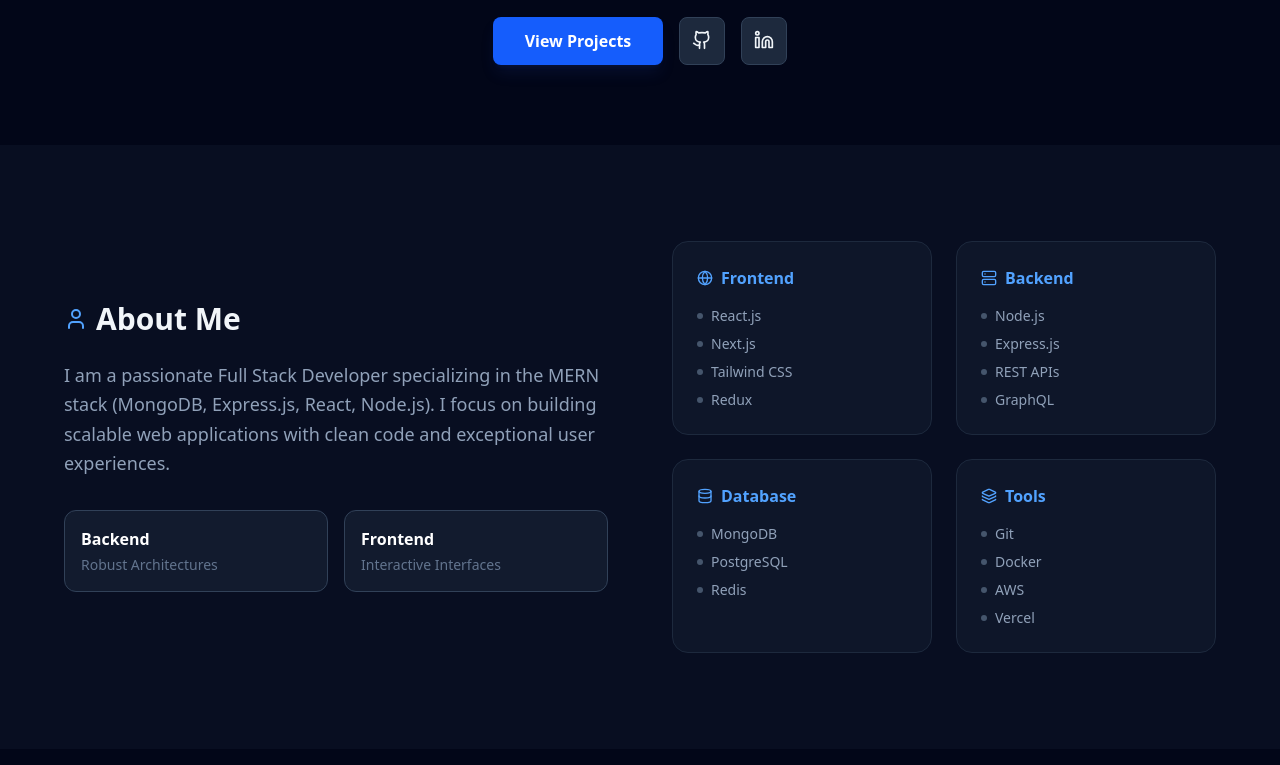
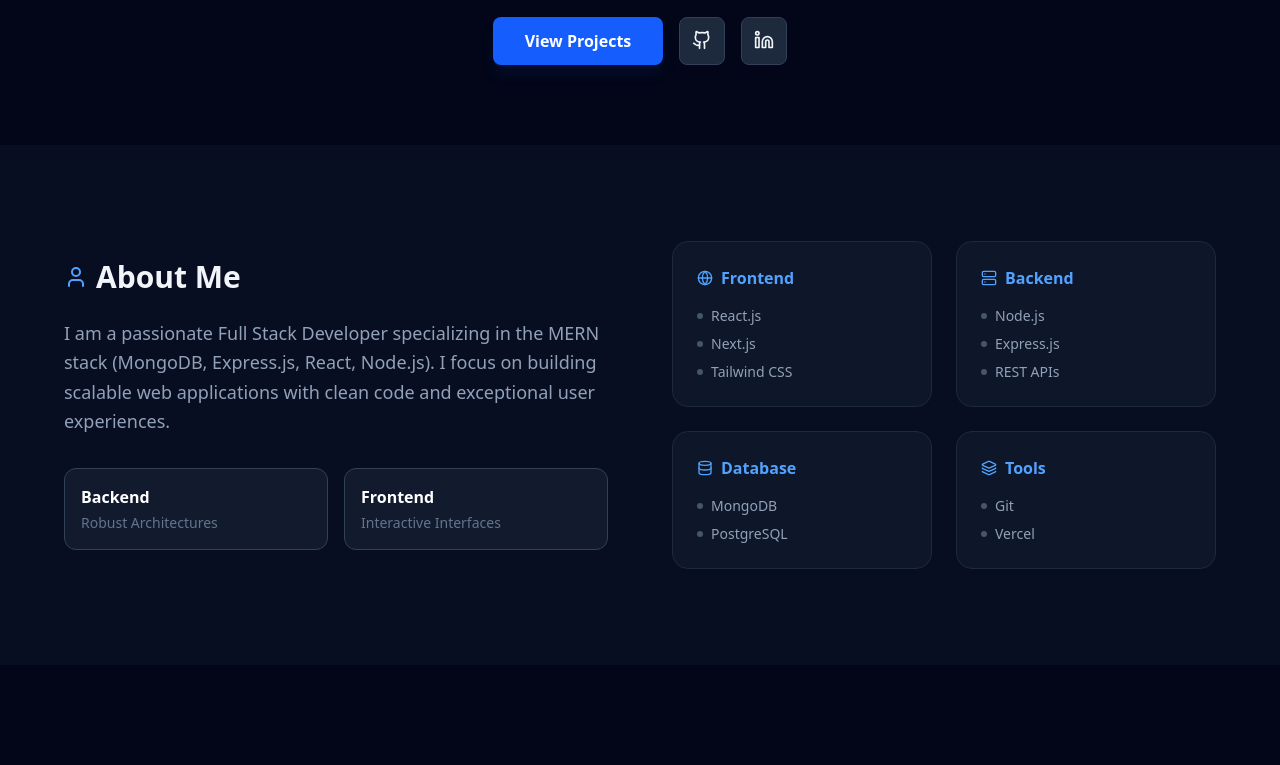
Before and after one commit to YakshJakharia06/Portfolio, a React (Vite) app: page / in a window 1280 px wide. Shown: the part 436-1201 px from the top of the page. Built offline with nearby package versions, Linux system fonts and the light colour scheme.

Commit message:
Update About.jsx

```diff
--- a/src/components/About.jsx
+++ b/src/components/About.jsx
@@ -20,10 +20,10 @@ const About = () => {
   };
 
   const skills = [
-    { name: "Frontend", items: ["React.js", "Next.js", "Tailwind CSS", "Redux"] },
-    { name: "Backend", items: ["Node.js", "Express.js", "REST APIs", "GraphQL"] },
-    { name: "Database", items: ["MongoDB", "PostgreSQL", "Redis"] },
-    { name: "Tools", items: ["Git", "Docker", "AWS", "Vercel"] }
+    { name: "Frontend", items: ["React.js", "Next.js", "Tailwind CSS"] },
+    { name: "Backend", items: ["Node.js", "Express.js", "REST APIs"] },
+    { name: "Database", items: ["MongoDB", "PostgreSQL"] },
+    { name: "Tools", items: ["Git", "Vercel"] }
   ];
 
   return (
```
